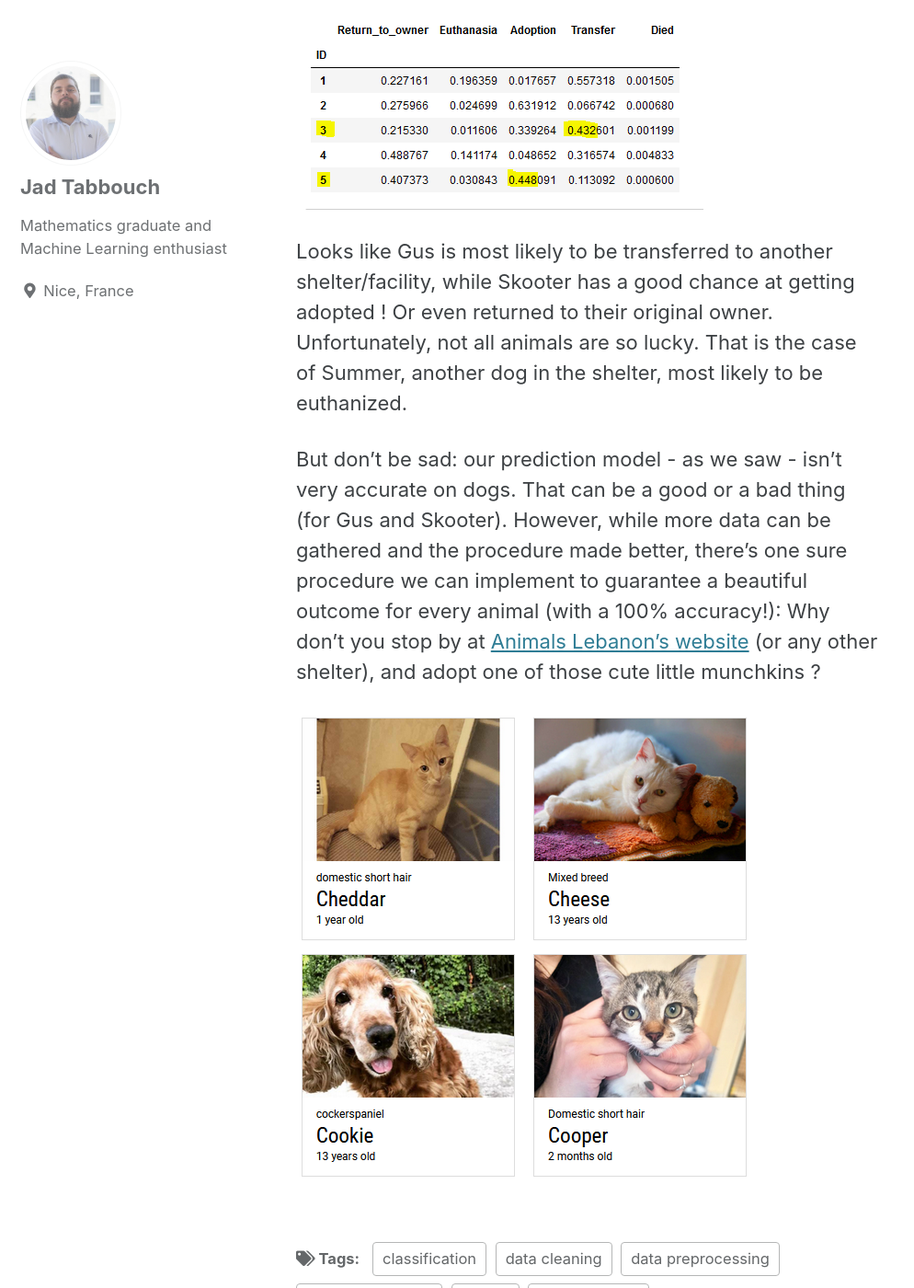
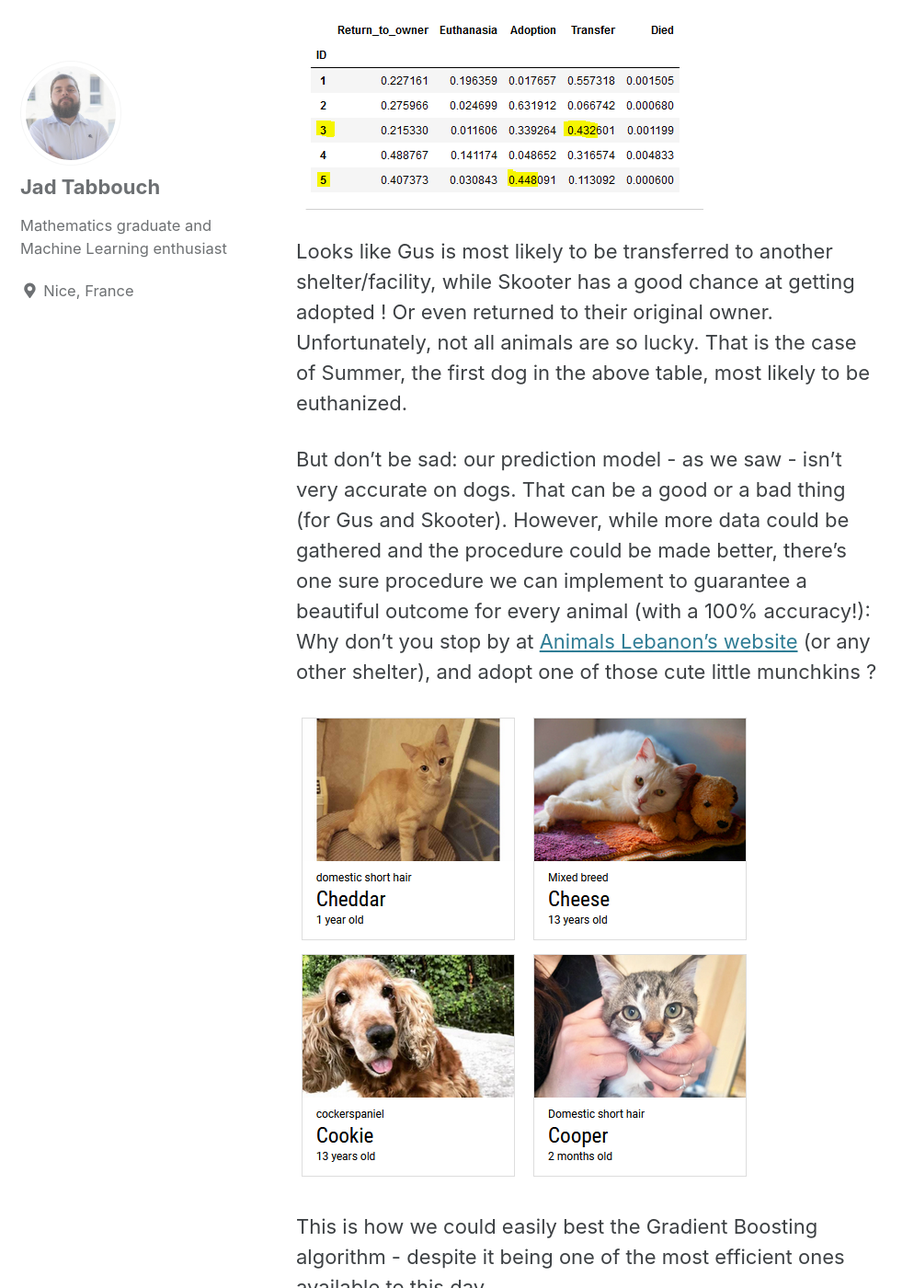
Before and after one commit to jad-tab/jad-tab.github.io, a Jekyll site: the page built from _posts/2020-02-05-Animals.md, in a window 1280 px wide and 1400 px high, scrolled down 13053 px. Shown: the whole window at 92% size, without its empty margins (0-994 px from the left). Built offline with Jekyll 4.4.1, drawn with Linux system fonts in a browser that asks for light colours; cached includes are drawn as plain includes; formulas are drawn with MathJax 3.

Commit message:
Update 2020-02-05-Animals.md

```diff
--- a/_posts/2020-02-05-Animals.md
+++ b/_posts/2020-02-05-Animals.md
@@ -319,8 +319,10 @@ By applying the gradient boosting classifier trained above to the new data, we c
 ![alt]({{ site.url }}{{ site.baseurl }}/figures/gus2.PNG)
 
 
-Looks like Gus is most likely to be transferred to another shelter/facility, while Skooter has a good chance at getting adopted ! Or even returned to their original owner. Unfortunately, not all animals are so lucky. That is the case of Summer, another dog in the shelter, most likely to be euthanized.
+Looks like Gus is most likely to be transferred to another shelter/facility, while Skooter has a good chance at getting adopted ! Or even returned to their original owner. Unfortunately, not all animals are so lucky. That is the case of Summer, the first dog in the above table, most likely to be euthanized.
 
-But don't be sad: our prediction model - as we saw - isn't very accurate on dogs. That can be a good or a bad thing (for Gus and Skooter). However, while more data can be gathered and the procedure made better, there's one sure procedure we can implement to guarantee a beautiful outcome for every animal (with a 100% accuracy!): Why don't you stop by at [Animals Lebanon's website](http://www.animalslebanon.org/) (or any other shelter), and adopt one of those cute little munchkins ?
+But don't be sad: our prediction model - as we saw - isn't very accurate on dogs. That can be a good or a bad thing (for Gus and Skooter). However, while more data could be gathered and the procedure could be made better, there's one sure procedure we can implement to guarantee a beautiful outcome for every animal (with a 100% accuracy!): Why don't you stop by at [Animals Lebanon's website](http://www.animalslebanon.org/) (or any other shelter), and adopt one of those cute little munchkins ?
 
 ![alt]({{ site.url }}{{ site.baseurl }}/figures/animals.PNG)
+
+This is how we could easily best the Gradient Boosting algorithm - despite it being one of the most efficient ones available to this day.
```
